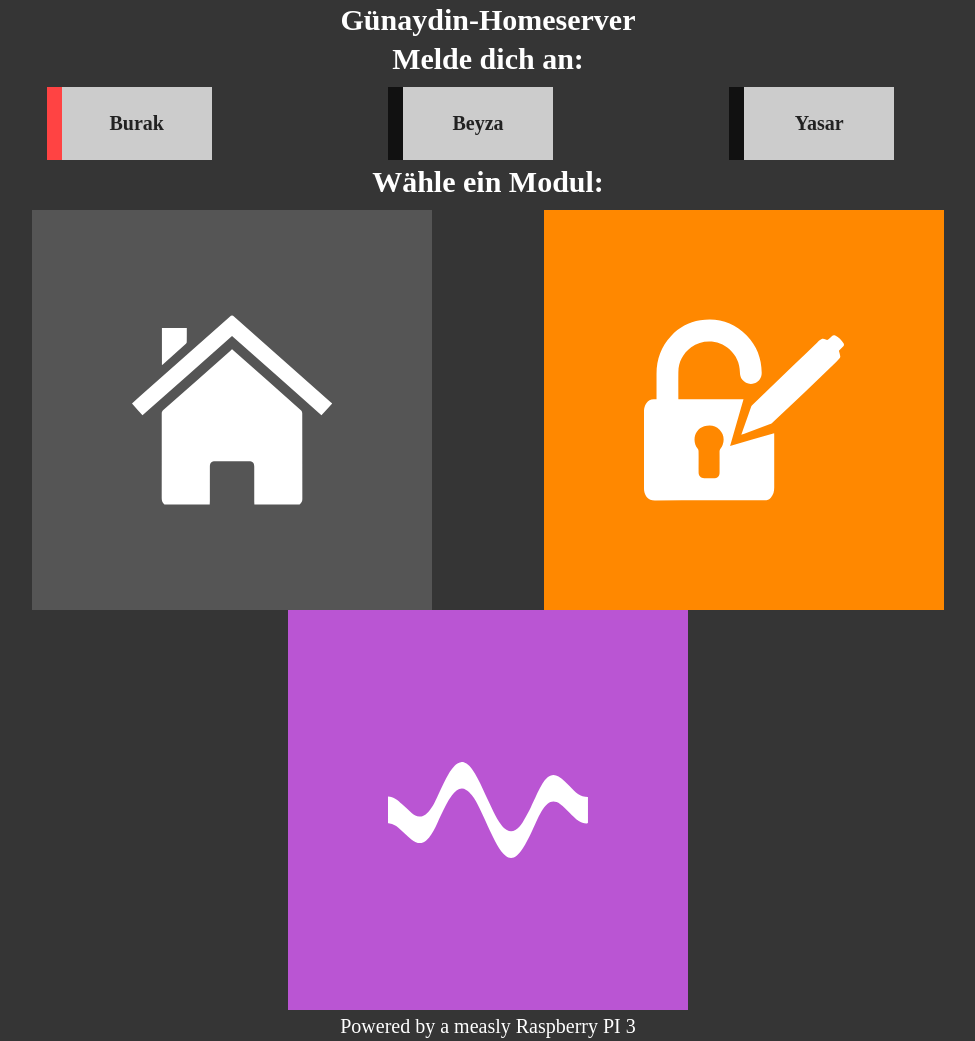
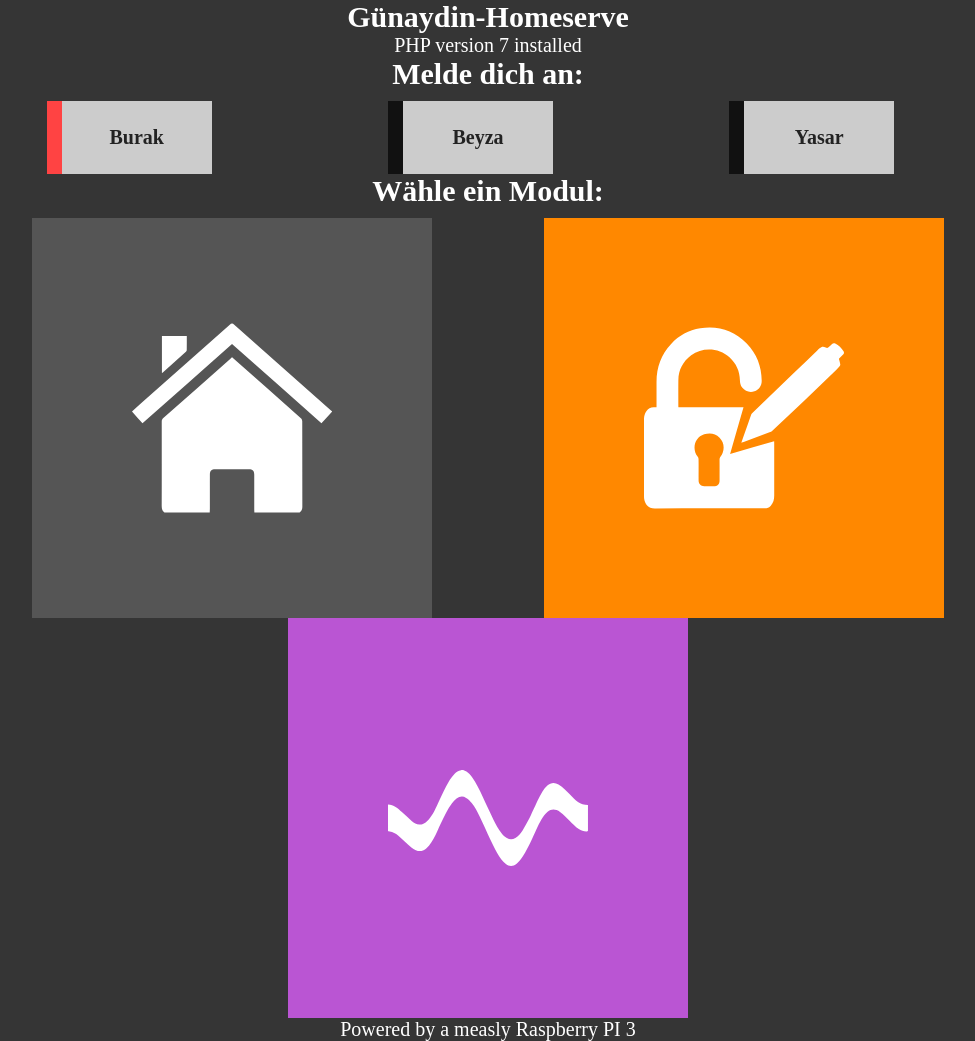
Before and after one commit to arsonite/homepie, a PHP site: page / in a window 1280 px wide. Shown: the whole page, without its empty margins (152-1127 px from the left). Run offline with PHP 8.4, Linux system fonts and the light colour scheme.

Commit message:
starting to implement php

```diff
--- a/index.html
+++ b/index.php
@@ -6,7 +6,12 @@
 </head>
 <body>
   <div id="root">
-    <span>Günaydin-Homeserver</span>
+    <span>Günaydin-Homeserve</span>
+
+	<?php
+	$version = 7.0;
+	echo "PHP version " . $version . " installed";
+	?>
 
     <main>
       <span>Melde dich an:</span>
--- /dev/null
+++ b/phpinfo.php
@@ -0,0 +1,3 @@
+<?php
+phpinfo();
+?>
```
